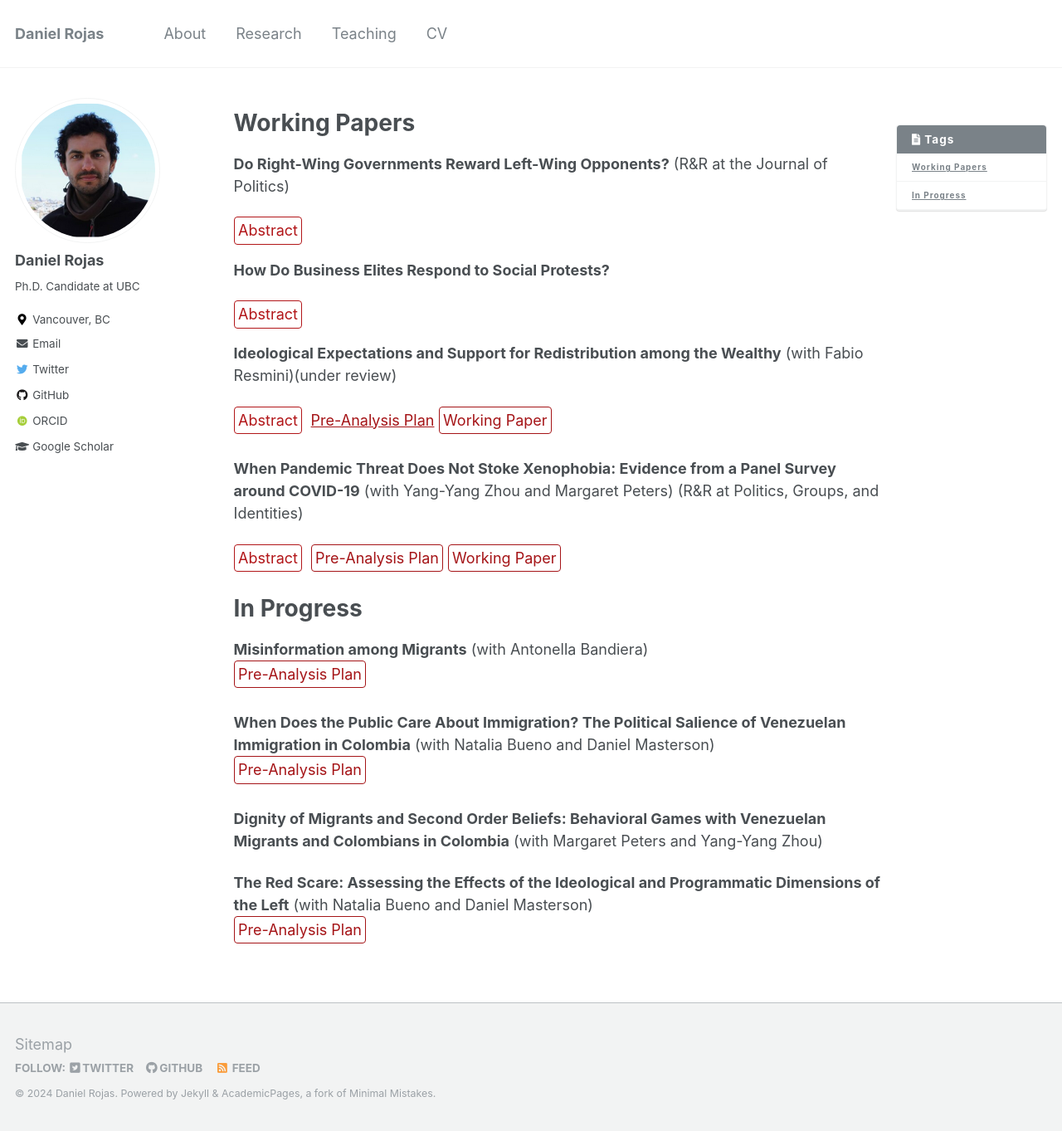
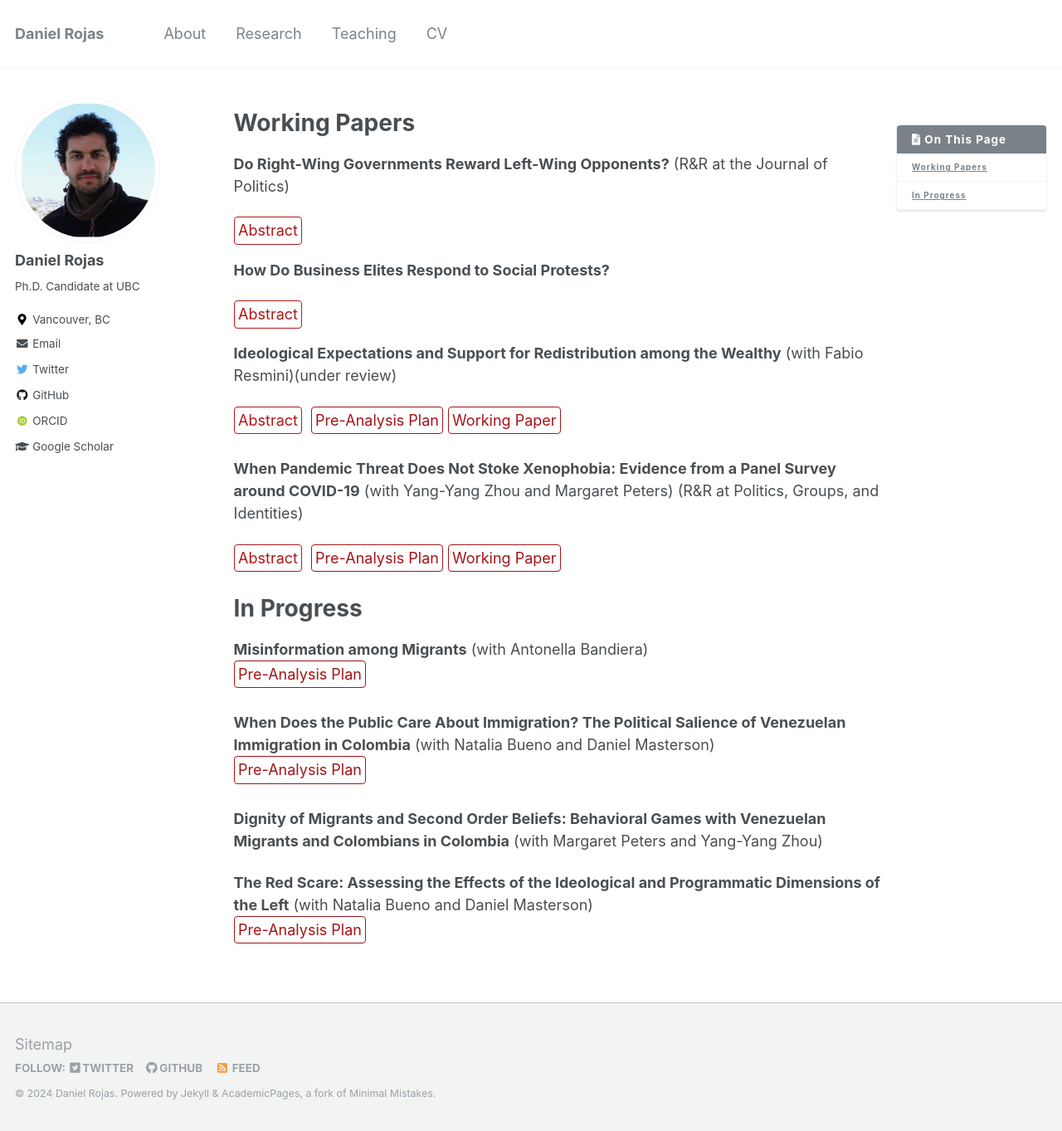
Before and after one commit to danielrojaslozano/danielrojaslozano.github.io, a Jekyll site: the page built from _pages/research.md, in a window 1280 px wide and 1363 px high. Shown: the whole window at 83% size. Built offline with Jekyll 4.4.1, drawn with Linux system fonts in a browser that asks for light colours; some web fonts are replaced.

Commit message:
Update research.md

```diff
--- a/_pages/research.md
+++ b/_pages/research.md
@@ -6,7 +6,7 @@ header:
   og_image: "research/ecdf.png"
 ---
 
-{% include toc title="Tags" %}
+{% include toc title="" %}
 
 <style>
 
@@ -62,7 +62,7 @@ details > p {
 <br />
 <details><summary>Abstract</summary><p> When and why do wealthy individuals support redistributive policies? Under standard political economy models, preferences for redistribution are a function of objective material conditions. The partisanship literature, on the contrary, argues that partisan identification is the driver of redistributive preferences. We move beyond this dichotomy to argue that the ideology of the government enacting redistribution is a key factor explaining support for redistribution among the wealthy. Through survey experiments during the 2022 Colombian presidential election, we find that the wealthy are more likely to support redistribution under a right-wing government and expect redistribution under the Right to be more efficient and less likely to generate instability. We demonstrate that the ideological composition of our sample does not drive our results and find heterogeneous preferences across respondents’ ideological positions. Importantly, the Right diminishes expectations of macroeconomic instability in both right- and left-wing wealthy. These findings illustrate the micro-foundations of right-wing redistribution.</p>
 </details> &nbsp;
-[Pre-Analysis Plan](https://osf.io/kpxba/?view_only=9b5a928ce3df416a8cd665357c877c60)
+[Pre-Analysis Plan](https://osf.io/kpxba/?view_only=9b5a928ce3df416a8cd665357c877c60){: .btn--research}
 [Working Paper](https://osf.io/preprints/osf/kfuhe){: .btn--research}
 
 **When Pandemic Threat Does Not Stoke Xenophobia: Evidence from a Panel Survey around COVID-19** (with Yang-Yang Zhou and Margaret Peters) (R&R at Politics, Groups, and Identities)
```
